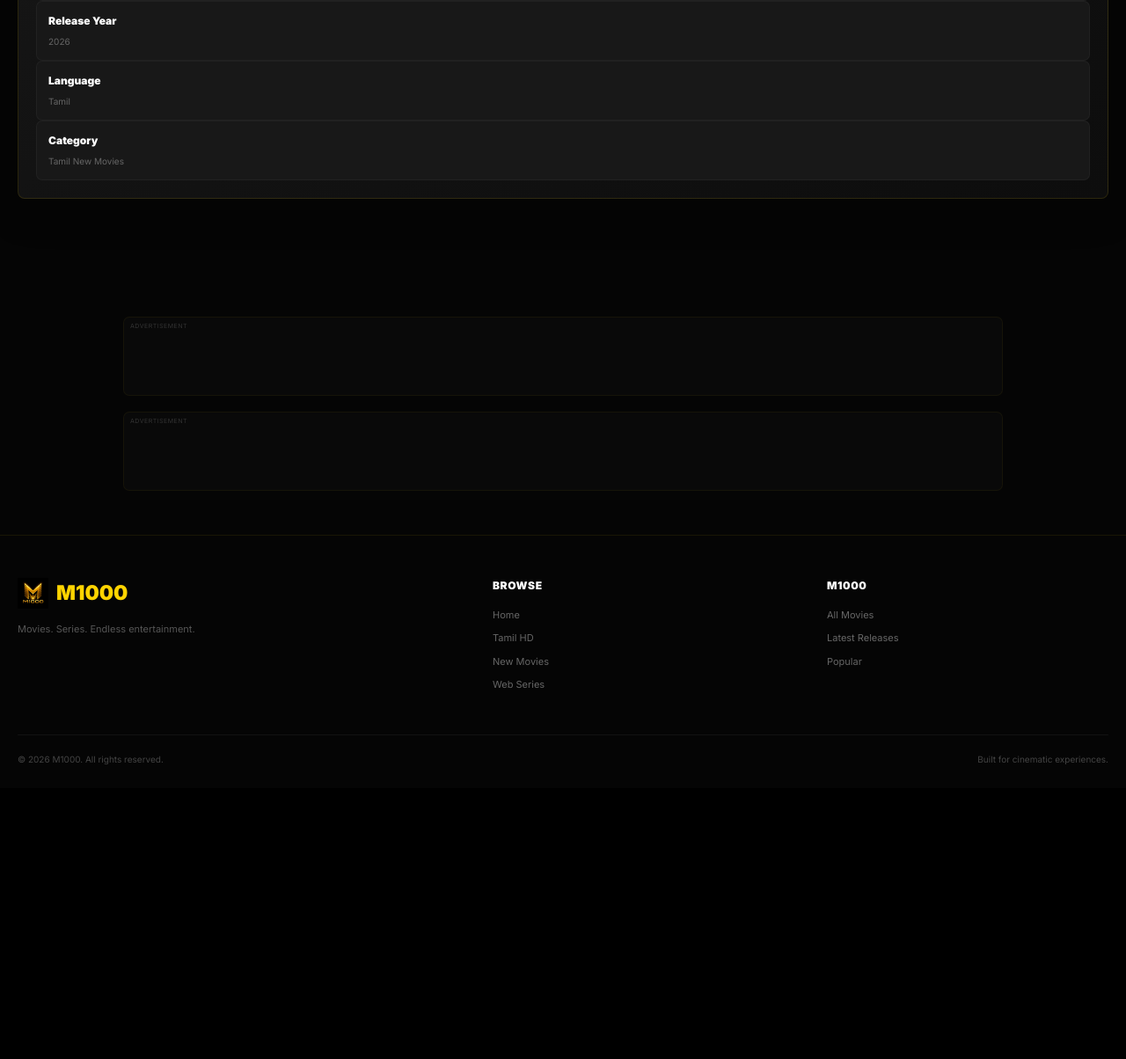
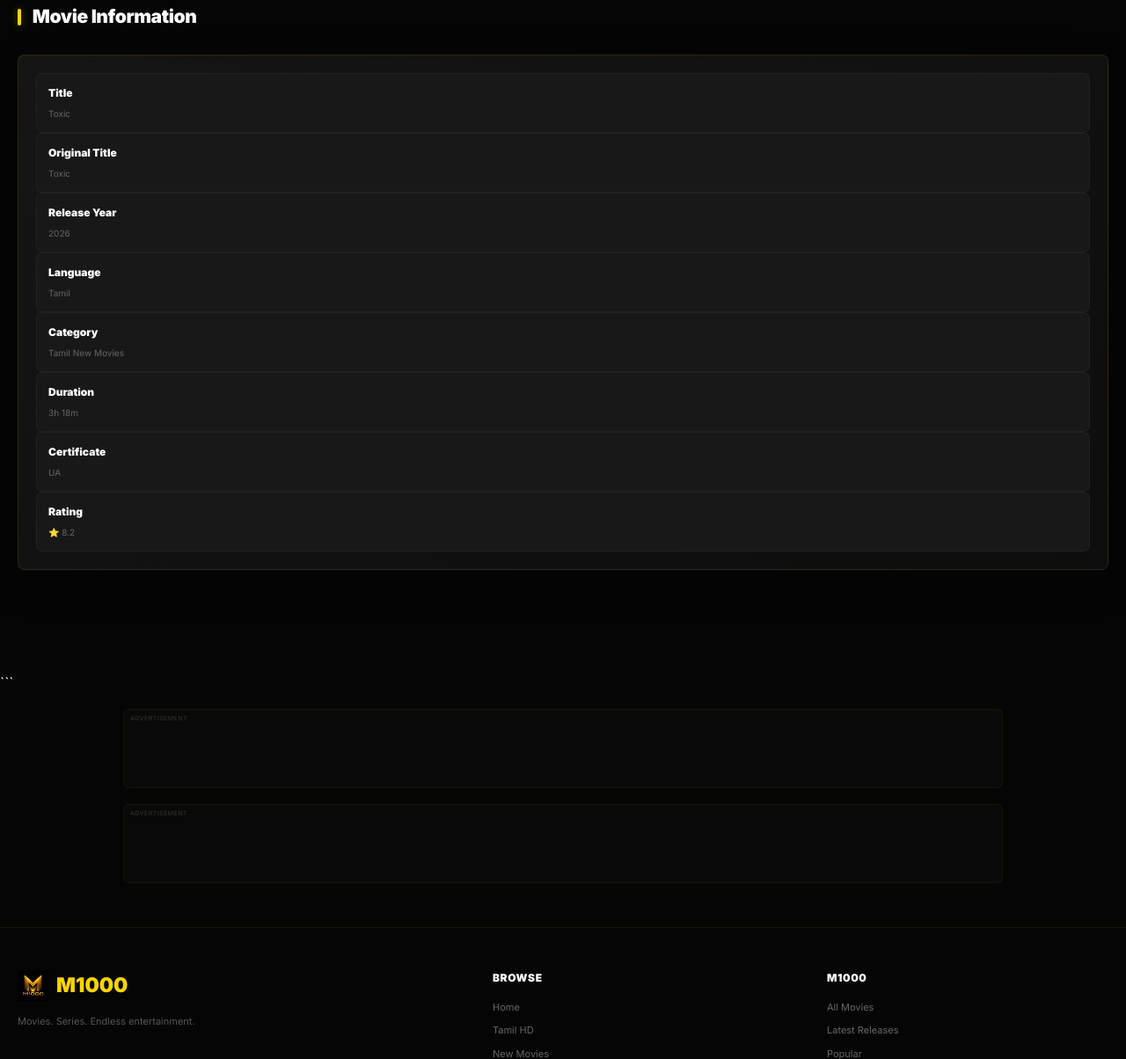
Before and after one commit to DivineDemonn/M1000, a Flask app: page /movie/movie-001 in a window 1280 px wide. Shown: the part 1582-2786 px from the top of the page at 88% size. Before the commit the page ends 2451 px from the top, so only its background shows below. Run offline with Flask 3, Linux system fonts and the light colour scheme; some libraries are stand-ins or nearby versions.

Commit message:
Update movie.html

````diff
--- a/templates/movie.html
+++ b/templates/movie.html
@@ -1,31 +1,67 @@
 {# =========================================================
-   M1000 — MOVIE DETAILS PAGE
+M1000 — PREMIUM MOVIE DETAILS PAGE
 File: templates/movie.html
 Theme: Premium Black + Gold
+
+Adsterra:
+320x50 Banner
+Key: dbac2fbb1c68b75c745275fea665dccc
 ========================================================= #}
 
 {% extends "base.html" %}
+
+{# =========================================================
+PAGE TITLE
+========================================================= #}
 
 {% block title %}
 {{ movie.title }} — M1000
 {% endblock %}
 
+{# =========================================================
+MAIN CONTENT
+========================================================= #}
 
 {% block content %}
 
 <main class="movie-page">
 
-
+```
 {# =====================================================
-       TOP AD
+   TOP AD — 320x50
 ====================================================== #}
 
-    <div class="ad-container site-top-ad desktop-ad">
-        <span class="ad-label">Advertisement</span>
+<div
+    class="ad-container site-top-ad"
+    aria-label="Advertisement"
+>
 
-        {# Paste your Adsterra desktop ad code here #}
+    <span class="ad-label">
+        Advertisement
+    </span>
+
+    <div class="ad-content">
+
+        <!-- =================================================
+             ADSTERRA 320x50 — TOP
+        ================================================== -->
+
+        <script>
+          atOptions = {
+            'key' : 'dbac2fbb1c68b75c745275fea665dccc',
+            'format' : 'iframe',
+            'height' : 50,
+            'width' : 320,
+            'params' : {}
+          };
+        </script>
+
+        <script src="https://www.highrevenueformat.com/dbac2fbb1c68b75c745275fea665dccc/invoke.js"></script>
 
     </div>
+
+</div>
+
 
 
 {# =====================================================
@@ -45,14 +81,27 @@
 
             <div class="movie-detail-poster">
 
+                {% if movie.poster %}
+
                 <img
                     src="{{ movie.poster }}"
                     alt="{{ movie.title }}"
                     loading="eager"
-                        onerror="this.classList.add('image-error'); this.src='';"
+                    fetchpriority="high"
+                    onerror="this.classList.add('image-error');"
                 >
 
+                {% else %}
+
+                <div
+                    class="image-error"
+                    aria-label="Poster unavailable"
+                ></div>
+
+                {% endif %}
+
             </div>
+
 
 
             {# =================================================
@@ -62,7 +111,9 @@
             <div class="movie-detail-content">
 
 
-                    {# Badge #}
+                {# =================================================
+                   BADGE
+                ================================================== #}
 
                 {% if movie.badge %}
 
@@ -70,44 +121,123 @@
                     {{ movie.badge }}
                 </div>
 
+                {% elif movie.type == "series" %}
+
+                <div class="hero-badge">
+                    SERIES
+                </div>
+
                 {% endif %}
 
 
-                    {# Title #}
+
+                {# =================================================
+                   TITLE
+                ================================================== #}
 
                 <h1 class="movie-detail-title">
                     {{ movie.title }}
                 </h1>
 
 
-                    {# Metadata #}
+
+                {# =================================================
+                   METADATA
+                ================================================== #}
 
                 <div class="movie-detail-meta">
 
                     {% if movie.year %}
-                            <span>📅 {{ movie.year }}</span>
+
+                    <span>
+                        📅 {{ movie.year }}
+                    </span>
+
                     {% endif %}
 
+
                     {% if movie.rating %}
-                            <span>⭐ {{ movie.rating }}</span>
+
+                    <span>
+                        ⭐ {{ movie.rating }}
+                    </span>
+
                     {% endif %}
 
+
                     {% if movie.language %}
-                            <span>🌐 {{ movie.language }}</span>
+
+                    <span>
+                        🌐 {{ movie.language }}
+                    </span>
+
                     {% endif %}
 
+
                     {% if movie.quality %}
-                            <span>🎞️ {{ movie.quality }}</span>
+
+                    <span>
+                        🎞️ {{ movie.quality }}
+                    </span>
+
                     {% endif %}
 
+
+                    {% if movie.duration %}
+
+                    <span>
+                        ⏱️ {{ movie.duration }}
+                    </span>
+
+                    {% endif %}
+
+
+                    {% if movie.certificate %}
+
+                    <span>
+                        {{ movie.certificate }}
+                    </span>
+
+                    {% endif %}
+
+
                     {% if movie.category %}
-                            <span>• {{ movie.category }}</span>
+
+                    <span>
+                        • {{ movie.category }}
+                    </span>
+
                     {% endif %}
 
                 </div>
 
 
-                    {# Description #}
+
+                {# =================================================
+                   GENRE
+                ================================================== #}
+
+                {% if movie.genre %}
+
+                <div class="movie-detail-meta">
+
+                    {% for genre in movie.genre %}
+
+                    <span>
+                        {{ genre }}
+                    </span>
+
+                    {% endfor %}
+
+                </div>
+
+                {% endif %}
+
+
+
+                {# =================================================
+                   DESCRIPTION
+                ================================================== #}
 
                 {% if movie.description %}
 
@@ -116,6 +246,7 @@
                 </p>
 
                 {% endif %}
+
 
 
                 {# =================================================
@@ -139,12 +270,16 @@
                     {% endif %}
 
 
+                    {% if movie.downloads %}
+
                     <a
                         href="#download"
                         class="btn btn-secondary"
                     >
                         ⬇ Download
                     </a>
+
+                    {% endif %}
 
                 </div>
 
@@ -155,18 +290,41 @@
 
 
         {# =====================================================
-               MOBILE AD
+           AD — BEFORE DOWNLOAD
+           THIS IS THE IMPORTANT DOWNLOAD AREA AD
         ====================================================== #}
 
-            <div class="ad-container mobile-ad">
+        <div
+            class="ad-container download-ad"
+            aria-label="Advertisement"
+        >
 
             <span class="ad-label">
                 Advertisement
             </span>
 
-                {# Paste your Adsterra mobile ad code here #}
+            <div class="ad-content">
+
+                <!-- =================================================
+                     ADSTERRA 320x50 — BEFORE DOWNLOAD
+                ================================================== -->
+
+                <script>
+                  atOptions = {
+                    'key' : 'dbac2fbb1c68b75c745275fea665dccc',
+                    'format' : 'iframe',
+                    'height' : 50,
+                    'width' : 320,
+                    'params' : {}
+                  };
+                </script>
+
+                <script src="https://www.highrevenueformat.com/dbac2fbb1c68b75c745275fea665dccc/invoke.js"></script>
 
             </div>
+
+        </div>
+
 
 
         {# =====================================================
@@ -187,7 +345,6 @@
 
             <div class="download-grid">
 
-
                 {% for download in movie.downloads %}
 
                 <div class="download-item">
@@ -207,7 +364,7 @@
                     {% endif %}
 
 
-                        {% if download.url %}
+                    {% if download.url and download.url != "#" %}
 
                     <a
                         href="{{ download.url }}"
@@ -218,13 +375,21 @@
                         ⬇ Download
                     </a>
 
+                    {% else %}
+
+                    <span
+                        class="btn btn-download"
+                        aria-disabled="true"
+                    >
+                        Link Unavailable
+                    </span>
+
                     {% endif %}
 
 
                 </div>
 
                 {% endfor %}
-
 
             </div>
 
@@ -252,30 +417,42 @@
         </section>
 
 
+
         {# =====================================================
-               AD AFTER DOWNLOAD
+           AD — AFTER DOWNLOAD
         ====================================================== #}
 
-            <div class="ad-container desktop-ad">
+        <div
+            class="ad-container download-ad"
+            aria-label="Advertisement"
+        >
 
             <span class="ad-label">
                 Advertisement
             </span>
 
-                {# Paste your Adsterra ad code here #}
+            <div class="ad-content">
+
+                <!-- =================================================
+                     ADSTERRA 320x50 — AFTER DOWNLOAD
+                ================================================== -->
+
+                <script>
+                  atOptions = {
+                    'key' : 'dbac2fbb1c68b75c745275fea665dccc',
+                    'format' : 'iframe',
+                    'height' : 50,
+                    'width' : 320,
+                    'params' : {}
+                  };
+                </script>
+
+                <script src="https://www.highrevenueformat.com/dbac2fbb1c68b75c745275fea665dccc/invoke.js"></script>
 
             </div>
 
+        </div>
 
-            <div class="ad-container mobile-ad">
-
-                <span class="ad-label">
-                    Advertisement
-                </span>
-
-                {# Paste your Adsterra mobile ad code here #}
-
-            </div>
 
 
         {# =====================================================
@@ -310,6 +487,7 @@
                         src="{{ screenshot }}"
                         alt="{{ movie.title }} screenshot {{ loop.index }}"
                         loading="lazy"
+                        decoding="async"
                         onerror="this.classList.add('image-error');"
                     >
 
@@ -322,6 +500,7 @@
         </section>
 
         {% endif %}
+
 
 
         {# =====================================================
@@ -359,6 +538,25 @@
                 {% endif %}
 
 
+
+                {% if movie.original_title %}
+
+                <div class="download-item">
+
+                    <span class="download-quality">
+                        Original Title
+                    </span>
+
+                    <span class="download-size">
+                        {{ movie.original_title }}
+                    </span>
+
+                </div>
+
+                {% endif %}
+
+
+
                 {% if movie.year %}
 
                 <div class="download-item">
@@ -374,6 +572,7 @@
                 </div>
 
                 {% endif %}
+
 
 
                 {% if movie.language %}
@@ -393,6 +592,7 @@
                 {% endif %}
 
 
+
                 {% if movie.category %}
 
                 <div class="download-item">
@@ -410,16 +610,72 @@
                 {% endif %}
 
 
+
+                {% if movie.duration %}
+
+                <div class="download-item">
+
+                    <span class="download-quality">
+                        Duration
+                    </span>
+
+                    <span class="download-size">
+                        {{ movie.duration }}
+                    </span>
+
+                </div>
+
+                {% endif %}
+
+
+
+                {% if movie.certificate %}
+
+                <div class="download-item">
+
+                    <span class="download-quality">
+                        Certificate
+                    </span>
+
+                    <span class="download-size">
+                        {{ movie.certificate }}
+                    </span>
+
+                </div>
+
+                {% endif %}
+
+
+
+                {% if movie.rating %}
+
+                <div class="download-item">
+
+                    <span class="download-quality">
+                        Rating
+                    </span>
+
+                    <span class="download-size">
+                        ⭐ {{ movie.rating }}
+                    </span>
+
+                </div>
+
+                {% endif %}
+
+
             </div>
 
         </section>
 
 
+
         {# =====================================================
            RELATED MOVIES
+           Flask app.py sends "similar_movies"
         ====================================================== #}
 
-            {% if related_movies %}
+        {% if similar_movies %}
 
         <section class="section">
 
@@ -441,13 +697,13 @@
 
             <div class="movie-grid">
 
-                    {% for related in related_movies %}
+                {% for related in similar_movies %}
 
                 <article class="movie-card">
 
 
                     <a
-                            href="{{ url_for('movie', movie_id=related.id) }}"
+                        href="{{ url_for('movie_detail', movie_id=related.id) }}"
                         aria-label="View {{ related.title }}"
                     >
 
@@ -472,12 +728,17 @@
                             {% endif %}
 
 
+                            {% if related.poster %}
+
                             <img
                                 src="{{ related.poster }}"
                                 alt="{{ related.title }}"
                                 loading="lazy"
+                                decoding="async"
                                 onerror="this.classList.add('image-error');"
                             >
+
+                            {% endif %}
 
 
                             <div class="poster-overlay">
@@ -501,15 +762,20 @@
                             <div class="movie-meta">
 
                                 {% if related.year %}
+
                                 <span>
                                     {{ related.year }}
                                 </span>
+
                                 {% endif %}
 
+
                                 {% if related.rating %}
+
                                 <span>
                                     • ⭐ {{ related.rating }}
                                 </span>
+
                                 {% endif %}
 
                             </div>
@@ -533,6 +799,7 @@
     </div>
 
 </section>
+```
 
 </main>
 
````
Lines whose indentation alone changed are shown as unchanged.
